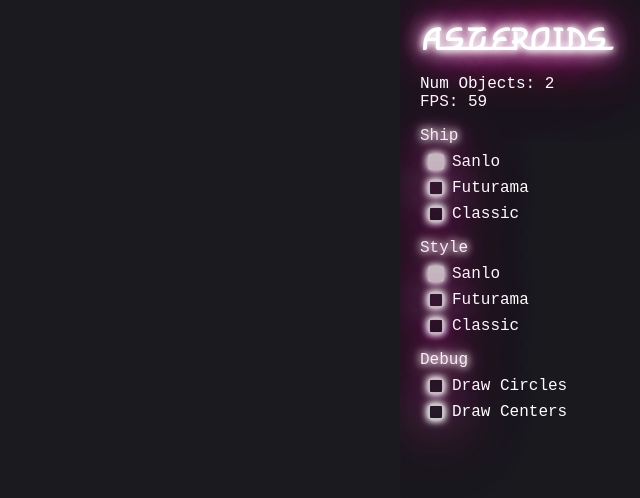
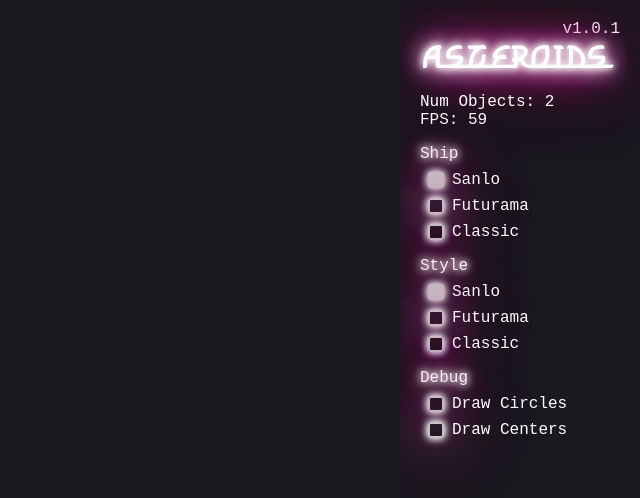
Before and after one commit to Salachar/asteroids, a website built with webpack: page index.html in a window 1280 px wide. Shown: the whole page, without its empty margins (640-1280 px from the left). Built offline with nearby package versions, Linux system fonts and the light colour scheme.

Commit message:
add version

```diff
--- a/index.html
+++ b/index.html
@@ -7,6 +7,7 @@
 
 	<body>
 		<div class="menu">
+      <div class="version">v1.0.1</div>
       <div class="title">ASTEROIDS</div>
       <form autocomplete="off">
 
--- a/src/css/styles.css
+++ b/src/css/styles.css
@@ -124,6 +124,10 @@ canvas {
 	overflow: hidden;
 	overflow-y: scroll;
 	padding: 20px;
+}
+
+.version {
+  text-align: right;
 }
 
 .title {
```
